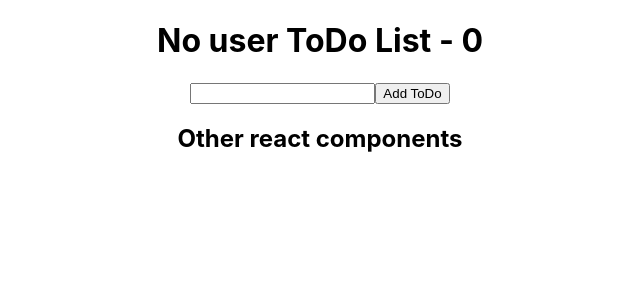
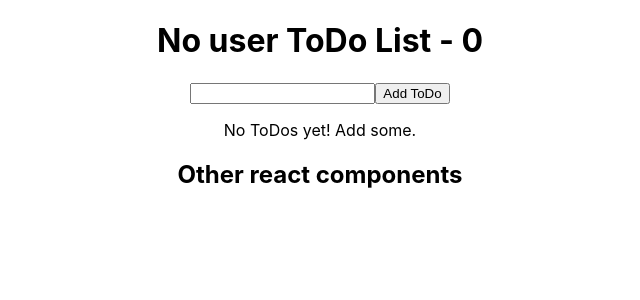
Before and after one commit to mikelpmc/react-training, a React (Create React App) app: page / in a window 1280 px wide. Shown: the top 300 px of the page, without its empty margins (320-960 px from the left). Built offline with nearby package versions, Linux system fonts and the light colour scheme; the HTML template or start-up script is replaced by a standard one.

Commit message:
feat: conditional rendering

```diff
--- a/src/components/todoList/todoList.js
+++ b/src/components/todoList/todoList.js
@@ -35,11 +35,15 @@ const TodoList = ({ username = 'No user', children, ...rest }) => {
                 </button>
             </div>
 
-            <ul>
-                {todos.map(({ id, title }) => (
-                    <TodoItem key={id} title={title} />
-                ))}
-            </ul>
+            {todos.length ? (
+                <ul>
+                    {todos.map(({ id, title }) => (
+                        <TodoItem key={id} title={title} />
+                    ))}
+                </ul>
+            ) : (
+                <p>No ToDos yet! Add some.</p>
+            )}
 
             {children}
         </div>
```
